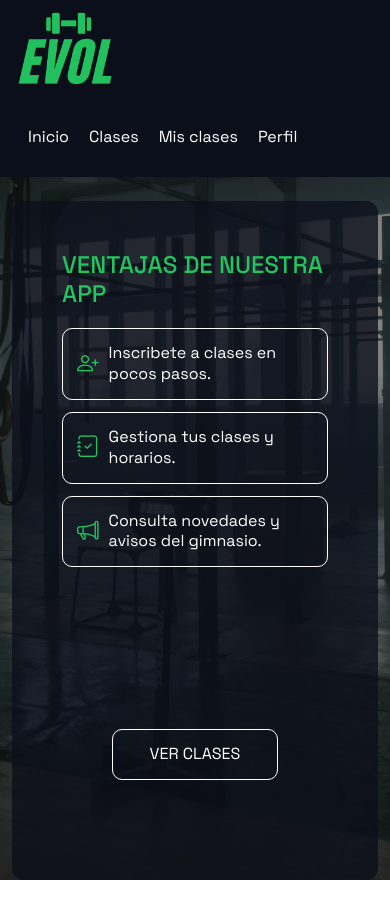
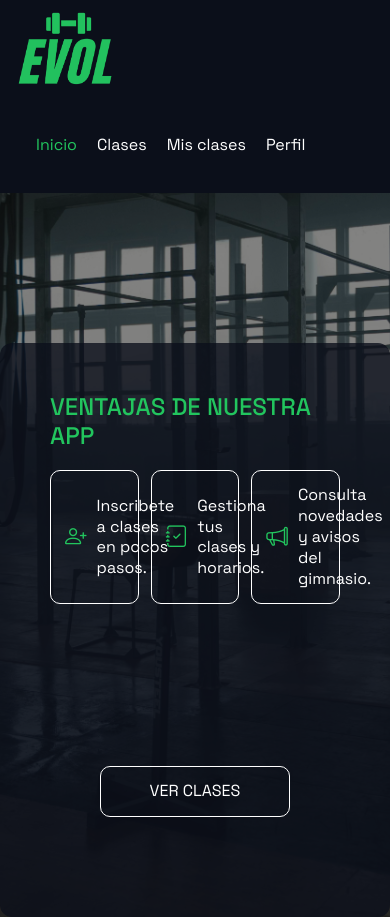
Before and after one commit to angelrxdriguez/EVOL, a Vue app: page /home in a window 390 px wide. Before the commit the page ends 880 px from the top, so only its background shows below. Built offline with nearby package versions, Linux system fonts and the light colour scheme.

Commit message:
link active

```diff
--- a/src/views/HomeView.vue
+++ b/src/views/HomeView.vue
@@ -10,7 +10,7 @@ import logoEvol from "../assets/evol_negativo-zoom2.png";
       </RouterLink>
 
       <div class="links">
-        <RouterLink to="/home">Inicio</RouterLink>
+        <RouterLink to="/home" class="active">Inicio</RouterLink>
         <RouterLink to="/inscribir-clase">Clases</RouterLink>
         <RouterLink to="/mis-clases">Mis clases</RouterLink>
         <RouterLink to="/perfil">Perfil</RouterLink>
@@ -90,7 +90,9 @@ a {
   border-bottom: solid 2px var(--oscuro);
   padding-bottom: 4px;
 }
-
+.active{
+    color: var(--verde);
+}
 .link-icon {
   display: inline-flex;
   align-items: center;
@@ -169,20 +171,4 @@ a:hover {
 .clases:hover i {
   color: var(--oscuro);
 }
-
-@media (max-width: 800px) {
-  .links {
-    margin: 12px;
-    flex-wrap: wrap;
-  }
-
-  .intro {
-    margin: 24px 12px 0;
-  }
-
-  .ventajas-grid {
-    grid-template-columns: 1fr;
-  }
-}
-
 </style>
--- a/src/views/InscribirClaseView.vue
+++ b/src/views/InscribirClaseView.vue
@@ -197,7 +197,7 @@ onMounted(() => {
 
       <div class="links">
         <RouterLink to="/home">Inicio</RouterLink>
-        <RouterLink to="/inscribir-clase">Clases</RouterLink>
+        <RouterLink to="/inscribir-clase" class="active">Clases</RouterLink>
         <RouterLink to="/mis-clases">Mis clases</RouterLink>
         <RouterLink to="/perfil">Perfil</RouterLink>
       </div>
@@ -301,7 +301,9 @@ a {
   border-bottom: solid 2px var(--oscuro);
   padding-bottom: 4px;
 }
-
+.active{
+    color: var(--verde);
+}
 a:hover {
   border-bottom: solid 2px var(--verde);
   transition: 0.3s;
--- a/src/views/MisClasesView.vue
+++ b/src/views/MisClasesView.vue
@@ -160,7 +160,7 @@ onMounted(() => {
       <div class="links">
         <RouterLink to="/home">Inicio</RouterLink>
         <RouterLink to="/inscribir-clase">Clases</RouterLink>
-        <RouterLink to="/mis-clases">Mis clases</RouterLink>
+        <RouterLink to="/mis-clases" class="active">Mis clases</RouterLink>
         <RouterLink to="/perfil">Perfil</RouterLink>
       </div>
     </nav>
@@ -247,7 +247,9 @@ a {
   border-bottom: solid 2px var(--oscuro);
   padding-bottom: 4px;
 }
-
+.active{
+    color: var(--verde);
+}
 a:hover {
   border-bottom: solid 2px var(--verde);
   transition: 0.3s;
--- a/src/views/PerfilView.vue
+++ b/src/views/PerfilView.vue
@@ -49,7 +49,7 @@ function cerrarSesion() {
         <RouterLink to="/home">Inicio</RouterLink>
         <RouterLink to="/inscribir-clase">Clases</RouterLink>
         <RouterLink to="/mis-clases">Mis clases</RouterLink>
-        <RouterLink to="/perfil">Perfil</RouterLink>
+        <RouterLink to="/perfil" class="active">Perfil</RouterLink>
       </div>
     </nav>
 
@@ -108,7 +108,9 @@ a {
   border-bottom: solid 2px var(--oscuro);
   padding-bottom: 4px;
 }
-
+.active{
+    color: var(--verde);
+}
 a:hover {
   border-bottom: solid 2px var(--verde);
   transition: 0.3s;
```
